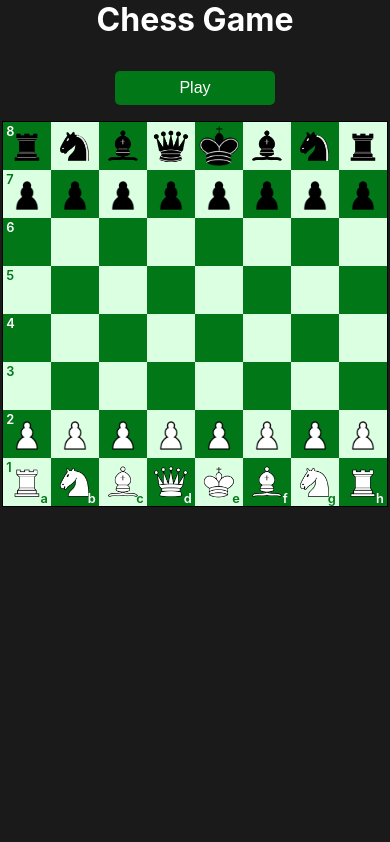
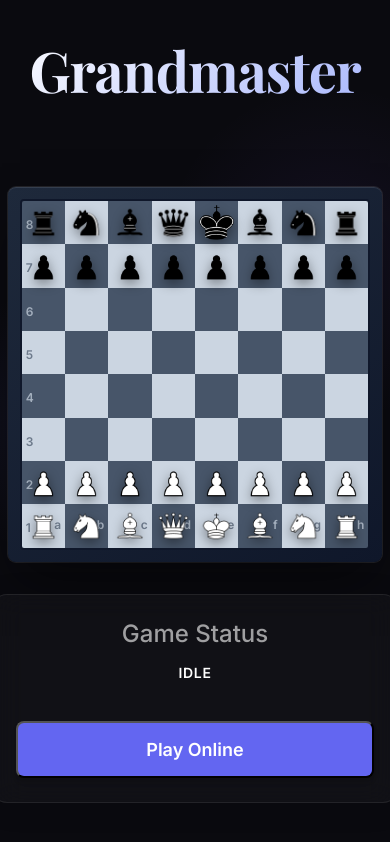
Before and after one commit to anurrags/ChessGame, a React (Vite) app in the folder client/: page / in a window 390 px wide. Built offline with nearby package versions, Linux system fonts and the light colour scheme; no server answers.

Commit message:
feat: redesign UI with modern aesthetic, custom typography, and enhanced board animations

```diff
--- a/client/index.html
+++ b/client/index.html
@@ -4,10 +4,13 @@
     <meta charset="utf-8" />
     <link rel="icon" href="/favicon.png" />
     <meta name="viewport" content="width=device-width, initial-scale=1" />
-    <meta name="theme-color" content="#000000" />
-    <meta name="description" content="Chess Game developed with ❤️ by Anurag" />
+    <meta name="theme-color" content="#0a0a0f" />
+    <meta name="description" content="Chess Game — Play online chess with friends. Beautiful, modern chess experience." />
     <link rel="apple-touch-icon" href="/favicon.png" />
     <link rel="manifest" href="/manifest.json" />
+    <link rel="preconnect" href="https://fonts.googleapis.com">
+    <link rel="preconnect" href="https://fonts.gstatic.com" crossorigin>
+    <link href="https://fonts.googleapis.com/css2?family=Inter:wght@300;400;500;600;700;800;900&family=Playfair+Display:wght@600;700;800&display=swap" rel="stylesheet">
     <title>Chess Game</title>
   </head>
   <body>
--- a/client/src/App.css
+++ b/client/src/App.css
@@ -1,38 +1,10 @@
 .App {
-  text-align: center;
-}
-
-.App-logo {
-  height: 40vmin;
-  pointer-events: none;
-}
-
-@media (prefers-reduced-motion: no-preference) {
-  .App-logo {
-    animation: App-logo-spin infinite 20s linear;
-  }
+  min-height: 100vh;
+  display: flex;
+  flex-direction: column;
 }
 
 .App-header {
-  background-color: #282c34;
-  min-height: 100vh;
-  display: flex;
-  flex-direction: column;
-  align-items: center;
-  justify-content: center;
-  font-size: calc(10px + 2vmin);
-  color: white;
+  padding: 2rem 0;
+  text-align: center;
 }
-
-.App-link {
-  color: #61dafb;
-}
-
-@keyframes App-logo-spin {
-  from {
-    transform: rotate(0deg);
-  }
-  to {
-    transform: rotate(360deg);
-  }
-}
--- a/client/src/App.tsx
+++ b/client/src/App.tsx
@@ -1,10 +1,16 @@
+import React from "react";
 import "./App.css";
 import Game from "./components/game";
 
 function App() {
   return (
     <div className="App">
-      <Game />
+      <header className="App-header">
+        <h1 className="header-heading heading-gradient">Grandmaster</h1>
+      </header>
+      <main>
+        <Game />
+      </main>
     </div>
   );
 }
--- a/client/src/components/chessboard/board.css
+++ b/client/src/components/chessboard/board.css
@@ -1,16 +1,50 @@
+/* Base container */
+.game-container {
+  max-width: 1200px;
+  margin: 0 auto;
+  padding: 2rem;
+  display: flex;
+  flex-direction: row;
+  align-items: center;
+  justify-content: center;
+  gap: 4rem;
+}
+
+/* Header heading moved to App.css or kept simple */
+.header-heading {
+  font-size: 3.5rem;
+  margin-bottom: 2rem;
+  text-align: center;
+  letter-spacing: -0.02em;
+}
+
+/* Chessboard structural styling */
 .chessboard-container {
-  margin: 5rem;
   display: flex;
   justify-content: center;
+  position: relative;
+  /* Premium board border and shadow */
+  padding: 12px;
+  background: linear-gradient(145deg, #1e293b, #0f172a);
+  border-radius: 8px;
+  box-shadow:
+    0 25px 50px -12px rgba(0, 0, 0, 0.5),
+    0 0 0 1px rgba(255, 255, 255, 0.1),
+    inset 0 1px 0 rgba(255, 255, 255, 0.1);
 }
+
 .chessboard-inner-container {
-  border: 1px solid #000;
+  border: 2px solid #0f172a;
+  border-radius: 4px;
+  overflow: hidden;
+  box-shadow: inset 0 0 20px rgba(0,0,0,0.5);
 }
+
 .chessboard-row {
   display: grid;
   grid-template-columns: repeat(8, 1fr);
-  width: fit-content;
 }
+
 .chessboard-rotated {
   transform: rotate(180deg);
 }
@@ -28,224 +62,250 @@
   width: 5rem;
   cursor: pointer;
   box-sizing: border-box;
-}
-.col-symbol {
-  color: inherit;
-  position: absolute;
-  top: -1rem;
-  left: 0.4rem;
-  font-size: 1rem;
-  font-weight: 900;
-  z-index: 1000;
-}
-.row-symbol {
-  position: absolute;
-  bottom: -0.8rem;
-  right: 0.2rem;
-  font-size: 1rem;
-  font-weight: 900;
-  z-index: 1000;
-}
-.dark-square {
-  background-color: rgb(1, 119, 24);
-  color: #fff;
-}
-.light-square {
-  color: rgb(1, 119, 24);
-  background-color: rgb(218, 255, 225);
+  transition: all 0.2s ease;
 }
 
-.active-square {
-  background: rgb(91, 255, 100);
-  background: radial-gradient(
-    circle,
-    rgba(91, 255, 100, 1) 7%,
-    rgba(161, 255, 203, 1) 24%,
-    rgba(91, 255, 100, 1) 73%
-  );
-}
-.moveable-square {
-  background: radial-gradient(
-    circle,
-    rgba(255, 255, 255, 1) 0%,
-    rgba(195, 255, 126, 1) 50%,
-    rgba(168, 255, 70, 1) 100%
-  );
-  border: 0.5px solid #131313;
-}
-.attack-square {
-  background: rgb(91, 181, 255);
-  background: radial-gradient(
-    circle,
-    rgba(91, 181, 255, 1) 13%,
-    rgba(46, 73, 255, 1) 43%,
-    rgba(91, 118, 255, 1) 73%
-  );
-  border: 0.5px solid #131313;
+/* Piece styling */
+.chess-piece {
+  /* add subtle drop shadow to pieces */
+  filter: drop-shadow(0 4px 6px rgba(0,0,0,0.4));
+  transition: transform 0.2s cubic-bezier(0.175, 0.885, 0.32, 1.275);
+  z-index: 10;
+  width: 80%;
+  height: 80%;
 }
 
-.king-check-square {
-  background: rgb(255, 91, 134);
-  background: radial-gradient(
-    circle,
-    rgba(255, 91, 134, 1) 33%,
-    rgba(255, 46, 73, 1) 50%,
-    rgba(255, 91, 91, 1) 57%
-  );
-  border: 0.5px solid #131313;
+.chessboard-square:hover .chess-piece {
+  transform: scale(1.1) translateY(-2px);
 }
-/* Game.tsx stying */
-.header-heading {
-  font-size: 3rem;
-  margin: 0;
-  color: #fff;
+
+/* Board colors */
+.dark-square {
+  background-color: var(--board-dark);
+  color: var(--board-light);
 }
-.game-container {
-  padding: 0 3rem;
+
+.light-square {
+  background-color: var(--board-light);
+  color: var(--board-dark);
+}
+
+/* Coordinates */
+.col-symbol, .row-symbol {
+  position: absolute;
+  font-size: 0.75rem;
+  font-weight: 600;
+  font-family: 'Inter', sans-serif;
+  opacity: 0.7;
+  pointer-events: none;
+  z-index: 5;
+}
+
+.col-symbol {
+  top: 0.25rem;
+  left: 0.25rem;
+}
+
+.row-symbol {
+  bottom: 0.25rem;
+  right: 0.25rem;
+}
+
+/* Square states - beautifully integrated with radial gradients */
+.active-square::after {
+  content: '';
+  position: absolute;
+  inset: 0;
+  background-color: var(--board-active);
+  z-index: 1;
+}
+
+.moveable-square::after {
+  content: '';
+  position: absolute;
+  background-color: var(--board-move);
+  width: 30%;
+  height: 30%;
+  border-radius: 50%;
+  z-index: 1;
+  box-shadow: 0 0 10px var(--board-move);
+}
+
+.attack-square::after {
+  content: '';
+  position: absolute;
+  inset: 0;
+  background-color: var(--board-attack);
+  z-index: 1;
+  box-shadow: inset 0 0 20px rgba(0,0,0,0.3);
+}
+
+.king-check-square::after {
+  content: '';
+  position: absolute;
+  inset: 0;
+  background: radial-gradient(circle, transparent 20%, var(--board-check) 100%);
+  z-index: 1;
+  animation: pulse-danger 1.5s infinite;
+}
+
+@keyframes pulse-danger {
+  0% { box-shadow: inset 0 0 0 0 rgba(239, 68, 68, 0.7); }
+  70% { box-shadow: inset 0 0 0 10px rgba(239, 68, 68, 0); }
+  100% { box-shadow: inset 0 0 0 0 rgba(239, 68, 68, 0); }
+}
+
+/* Side panel and Controls */
+.game-controls-panel {
   display: flex;
-  align-items: center;
-  justify-content: space-around;
+  flex-direction: column;
+  gap: 2rem;
+  padding: 2.5rem;
+  min-width: 300px;
 }
+
+.game-info {
+  text-align: center;
+}
+
+.game-info h2 {
+  font-size: 1.5rem;
+  color: var(--text-secondary);
+  margin-bottom: 0.5rem;
+  font-family: 'Inter', sans-serif;
+  font-weight: 500;
+}
+
+.status-badge {
+  display: inline-block;
+  padding: 0.5rem 1rem;
+  border-radius: 9999px;
+  font-size: 0.875rem;
+  font-weight: 600;
+  letter-spacing: 0.05em;
+  text-transform: uppercase;
+}
+
+.status-badge.waiting {
+  background: rgba(245, 158, 11, 0.2);
+  color: #fbbf24;
+  border: 1px solid rgba(245, 158, 11, 0.3);
+}
+
+.status-badge.playing {
+  background: rgba(16, 185, 129, 0.2);
+  color: #34d399;
+  border: 1px solid rgba(16, 185, 129, 0.3);
+}
+
 .game-btn-div {
   display: flex;
   flex-direction: column;
-  align-items: center;
-  gap: 2rem;
-}
-.game-btn {
-  padding: 1rem 8rem;
-  font-size: 1.5rem;
-  color: #fff;
-  background-color: rgb(1, 119, 24);
-  border: none;
-  border-radius: 5px;
-  cursor: pointer;
-}
-.disabled-btn {
-  padding: 1rem 8rem;
-  font-size: 1.5rem;
-  color: #000000;
-  background-color: rgb(156, 156, 156);
-  border: none;
-  border-radius: 5px;
-}
-.game-btn:hover {
-  color: #000;
-  background-color: rgb(218, 255, 225);
+  gap: 1rem;
 }
 
-.game-start-modal-container {
-  position: absolute;
-  background-color: #fff;
-  box-sizing: border-box;
-  width: fit-content;
-  padding: 2rem;
-  border: 5px solid #000;
+.game-btn {
+  padding: 1rem 2rem;
+  font-size: 1.125rem;
+  font-weight: 600;
+  font-family: 'Inter', sans-serif;
+  color: #fff;
+  background: var(--accent-color);
+  border: border: 1px solid rgba(255,255,255,0.1);
+  border-radius: 8px;
+  cursor: pointer;
+  transition: all 0.2s;
+  box-shadow: 0 4px 6px -1px rgba(0, 0, 0, 0.1), 0 2px 4px -1px rgba(0, 0, 0, 0.06);
 }
+
+.game-btn:hover:not(:disabled) {
+  background: var(--accent-hover);
+  transform: translateY(-2px);
+  box-shadow: 0 10px 15px -3px rgba(0, 0, 0, 0.2), 0 4px 6px -2px rgba(0, 0, 0, 0.1);
+}
+
+.game-btn:active:not(:disabled) {
+  transform: translateY(0);
+}
+
+.disabled-btn {
+  background: #334155;
+  color: #94a3b8;
+  cursor: not-allowed;
+  opacity: 0.7;
+}
+
+/* Modal Overlay */
+.modal-overlay {
+  position: fixed;
+  inset: 0;
+  background: rgba(0, 0, 0, 0.6);
+  backdrop-filter: blur(4px);
+  display: flex;
+  justify-content: center;
+  align-items: center;
+  z-index: 1000;
+  opacity: 0;
+  pointer-events: none;
+  transition: opacity 0.3s ease;
+}
+
 .modal-open {
-  display: block;
+  opacity: 1;
+  pointer-events: auto;
 }
-.modal-close {
-  display: none;
+
+.game-start-modal-content {
+  text-align: center;
+  padding: 3rem;
+  max-width: 400px;
+  transform: scale(0.9);
+  transition: transform 0.3s cubic-bezier(0.175, 0.885, 0.32, 1.275);
 }
-.game-start-modal-container h2 {
-  font-size: 3rem;
+
+.modal-open .game-start-modal-content {
+  transform: scale(1);
 }
-.game-start-modal-container h3 {
-  font-size: 2rem;
+
+.game-start-modal-content h2 {
+  font-size: 2.5rem;
+  margin-bottom: 1rem;
+  color: #fff;
 }
-.game-start-modal-container p {
-  font-size: 1.4rem;
+
+.game-start-modal-content h3 {
+  font-size: 1.5rem;
+  color: var(--accent-color);
+  margin-bottom: 1rem;
 }
-.game-start-modal-container button {
-  font-size: 1.4rem;
-  padding: 0.5rem 2rem;
-  background-color: rgba(91, 255, 100, 1);
-  border: 1px solid #000;
-  border-radius: 12px;
+
+.game-start-modal-content p {
+  color: var(--text-secondary);
+  margin-bottom: 2rem;
+  font-size: 1.125rem;
 }
-.game-start-modal-container button:hover {
-  color: #fff;
-  background-color: rgb(1, 119, 24);
-  cursor: pointer;
+
+.game-start-modal-content button {
+  width: 100%;
 }
-@media screen and (max-width: 1080px) {
-  .chessboard-container {
-    margin-top: 0;
-  }
+
+/* Responsive */
+@media (max-width: 1080px) {
   .game-container {
-    flex-direction: column-reverse;
-    padding-top: 4rem;
-    gap: 3rem;
-  }
-  .game-start-modal-container h2 {
-    font-size: 2.5rem;
-  }
-  .game-start-modal-container h3 {
-    font-size: 1.6rem;
-  }
-  .game-start-modal-container p {
-    font-size: 1rem;
-  }
-  .game-start-modal-container button {
-    font-size: 1rem;
-    padding: 0.5rem 2rem;
+    flex-direction: column;
+    padding: 1rem;
+    gap: 2rem;
   }
 }
+
 @media (max-width: 680px) {
-  .chessboard-container {
-    margin: 0 2rem;
-  }
   .chessboard-square {
-    height: 3rem;
-    width: 3rem;
-  }
-  .chess-piece {
-    width: 2.5rem;
-  }
-  .header-heading {
-    font-size: 2rem;
-  }
-  .game-container {
-    padding: 0 1rem;
-    padding-top: 2rem;
-    gap: 1rem;
-  }
-  .game-btn {
-    padding: 0.5rem 4rem;
-    font-size: 1rem;
-  }
-  .disabled-btn {
-    padding: 0.5rem 4rem;
-    font-size: 1rem;
-  }
-  .row-symbol {
-    font-size: 0.8rem;
-    font-weight: 600;
-  }
-  .col-symbol {
-    top: -0.7rem;
-    left: 0.2rem;
-    font-size: 0.8rem;
-    font-weight: 600;
+    height: calc(100vw / 9);
+    width: calc(100vw / 9);
   }
 
-  .game-start-modal-container {
-    padding: 1.4rem;
-    border: 3px solid #000;
-  }
-
-  .game-start-modal-container h2 {
-    font-size: 2rem;
-  }
-  .game-start-modal-container h3 {
-    font-size: 1.2rem;
-  }
-  .game-start-modal-container p {
-    font-size: 0.8rem;
-  }
-  .game-start-modal-container button {
-    font-size: 0.8rem;
-    padding: 0.5rem 1.5rem;
+  .game-controls-panel {
+    min-width: 100%;
+    padding: 1.5rem;
   }
 }
--- a/client/src/components/game.tsx
+++ b/client/src/components/game.tsx
@@ -1,4 +1,4 @@
-import React, { useState, useEffect, ReactHTMLElement } from "react";
+import React, { useState, useEffect } from "react";
 import { Socket } from "socket.io-client";
 import ChessBoard from "./chessboard/board";
 import { Chess, Square } from "chess.js";
@@ -147,6 +147,7 @@ const Game: React.FC = () => {
     e.preventDefault();
     setModalOpen(false);
   };
+
   useEffect(() => {
     if (!gameStarted) {
       setKingCheckSquare(null);
@@ -162,10 +163,17 @@ const Game: React.FC = () => {
   }, [socket]);
 
   return (
-    <div>
-      <h1 className="header-heading">Chess Game</h1>
+    <div className="game-container">
+      {/* Modals are better decoupled from flow */}
+      <div className={`modal-overlay ${modalOpen ? "modal-open" : ""}`}>
+        <div className="game-start-modal-content glass-panel">
+          <h2>Match Found</h2>
+          <h3>Playing as {color === "w" ? "White" : "Black"}</h3>
+          <p>Get ready for an intense match!</p>
+          <button className="game-btn" onClick={closeModal}>Battle Begin</button>
+        </div>
+      </div>
 
-      <div className="game-container">
       <ChessBoard
         board={board}
         makeMove={makeMove}
@@ -176,28 +184,27 @@ const Game: React.FC = () => {
         roomId={roomId}
         gameStarted={gameStarted}
       />
-        <div
-          className={`game-start-modal-container ${
-            modalOpen ? "modal-open" : "modal-close"
-          }`}
-        >
-          <h2>Opponent Joined</h2>
-          <h3>You are {color === "w" ? "White" : "Black"}</h3>
-          <p>All the best!</p>
-          <button onClick={closeModal}>Start</button>
+
+      <div className="game-controls-panel glass-panel">
+        <div className="game-info">
+          <h2>Game Status</h2>
+          <div className={`status-badge ${gameStarted ? 'playing' : (searching ? 'waiting' : '')}`}>
+            {gameStarted ? "Match in Progress" : (searching ? "Searching Opponent..." : "Idle")}
           </div>
+        </div>
+
         <div className="game-btn-div">
           {!gameStarted ? (
             <button
-              className={`${searching ? "disabled-btn" : "game-btn"} `}
+              className={`game-btn ${searching ? "disabled-btn" : ""}`}
               onClick={connectToServer}
               disabled={searching}
             >
-              {searching ? "Waiting for opponent" : "Play"}
+              {searching ? "Finding Match..." : "Play Online"}
             </button>
           ) : (
-            <button className="game-btn" onClick={disConnectToServer}>
-              Exit
+            <button className="game-btn" style={{background: 'var(--danger-color)'}} onClick={disConnectToServer}>
+              Resign Game
             </button>
           )}
         </div>
--- a/client/src/index.css
+++ b/client/src/index.css
@@ -1,14 +1,77 @@
+:root {
+  --bg-color: #0a0a0f;
+  --panel-bg: rgba(255, 255, 255, 0.03);
+  --panel-border: rgba(255, 255, 255, 0.08);
+  --text-primary: #ffffff;
+  --text-secondary: rgba(255, 255, 255, 0.6);
+  --accent-color: #6366f1;
+  --accent-hover: #4f46e5;
+  --danger-color: #ef4444;
+  --success-color: #10b981;
+
+  --board-dark: #475569;
+  --board-light: #cbd5e1;
+  --board-active: rgba(99, 102, 241, 0.6);
+  --board-move: rgba(16, 185, 129, 0.5);
+  --board-attack: rgba(239, 68, 68, 0.6);
+  --board-check: rgba(239, 68, 68, 0.9);
+}
+
 body {
   margin: 0;
-  font-family: -apple-system, BlinkMacSystemFont, "Segoe UI", "Roboto", "Oxygen",
+  font-family: "Inter", -apple-system, BlinkMacSystemFont, "Segoe UI", "Roboto", "Oxygen",
     "Ubuntu", "Cantarell", "Fira Sans", "Droid Sans", "Helvetica Neue",
     sans-serif;
   -webkit-font-smoothing: antialiased;
   -moz-osx-font-smoothing: grayscale;
-  background-color: rgb(26, 26, 26);
+  background-color: var(--bg-color);
+  background-image:
+    radial-gradient(circle at 15% 50%, rgba(99, 102, 241, 0.08), transparent 25%),
+    radial-gradient(circle at 85% 30%, rgba(139, 92, 246, 0.08), transparent 25%);
+  background-attachment: fixed;
+  color: var(--text-primary);
+  min-height: 100vh;
 }
 
 code {
   font-family: source-code-pro, Menlo, Monaco, Consolas, "Courier New",
     monospace;
 }
+
+/* Glassmorphism utilities */
+.glass-panel {
+  background: var(--panel-bg);
+  backdrop-filter: blur(12px);
+  -webkit-backdrop-filter: blur(12px);
+  border: 1px solid var(--panel-border);
+  box-shadow: 0 4px 30px rgba(0, 0, 0, 0.1);
+  border-radius: 16px;
+}
+
+/* Typography utilities */
+h1, h2, h3, h4, h5, h6 {
+  font-family: "Playfair Display", serif;
+  margin-top: 0;
+}
+
+.heading-gradient {
+  background: linear-gradient(135deg, #fff 0%, #a5b4fc 100%);
+  -webkit-background-clip: text;
+  -webkit-text-fill-color: transparent;
+  background-clip: text;
+}
+
+/* Custom Scrollbar */
+::-webkit-scrollbar {
+  width: 8px;
+}
+::-webkit-scrollbar-track {
+  background: var(--bg-color);
+}
+::-webkit-scrollbar-thumb {
+  background: #334155;
+  border-radius: 4px;
+}
+::-webkit-scrollbar-thumb:hover {
+  background: #475569;
+}
```
Lines whose indentation alone changed are shown as unchanged.
